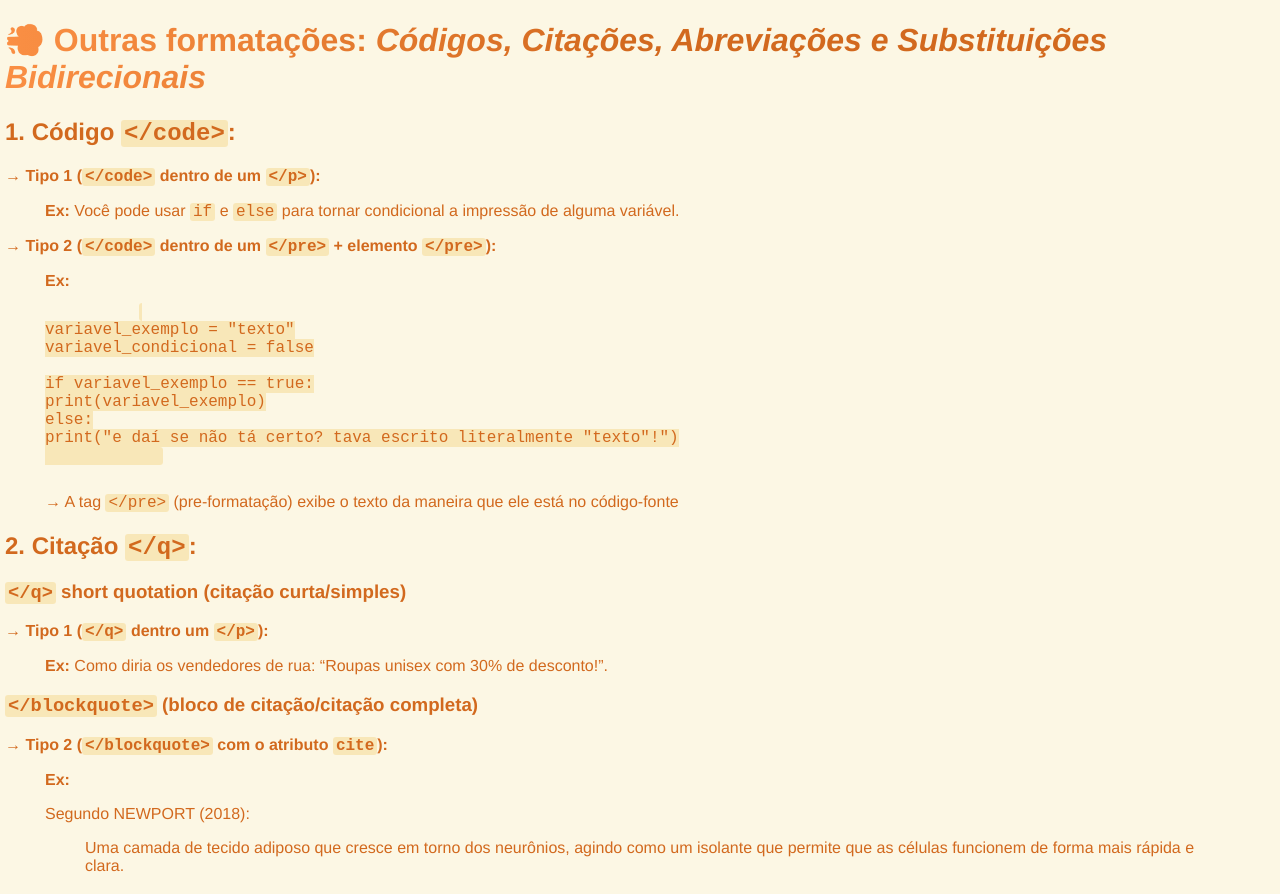
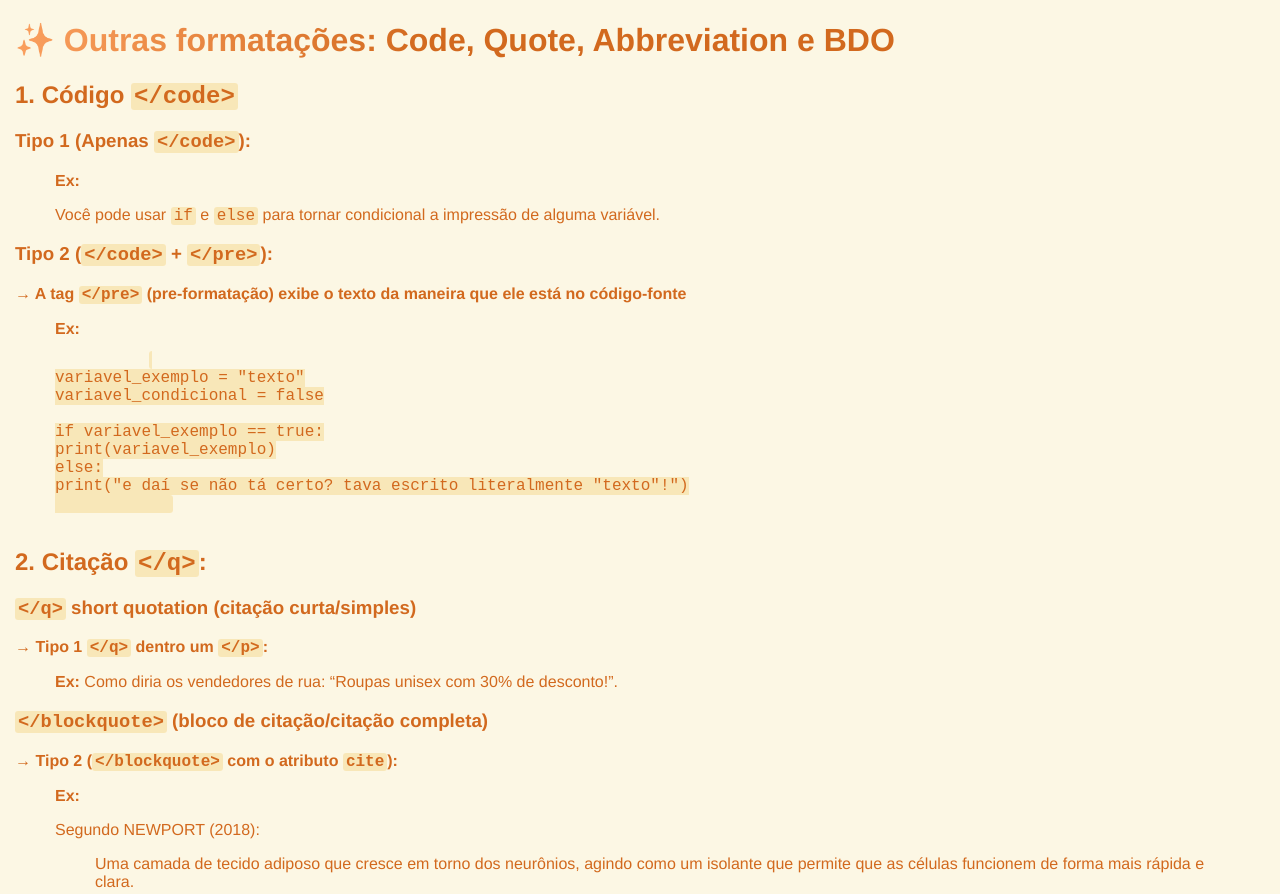
Before and after one commit to victorhugoricarte/other-character-formats, a plain HTML site: page index.html in a window 1280 px wide. Shown: the top 894 px of the page. Drawn offline with Linux system fonts and the light colour scheme.

Commit message:
Alteração nos arquivos 'index.html' e 'styles.css'

```diff
--- a/assets/css/styles.css
+++ b/assets/css/styles.css
@@ -4,6 +4,7 @@ body {
     background-color: rgb(252, 247, 228);
     display: inline-block;
     margin: 0 5px;
+    padding: 0 10px;
 }
 code {
     font-family: 'Courier New', Courier, monospace;
@@ -12,7 +13,7 @@ code {
     border-radius: 3px;
 }
 .title {
-    background: linear-gradient(to right, rgb(250, 143, 68), chocolate, chocolate);
+    background: linear-gradient(to right, rgb(250, 159, 94), chocolate, chocolate, chocolate);
     background-clip: text;
     color: transparent;
 }
--- a/index.html
+++ b/index.html
@@ -7,19 +7,19 @@
         <title>Outras Formatações</title>
     </head>
     <body>
-        <h1 class="title">💨 Outras formatações: <em>Códigos, Citações, Abreviações e Substituições Bidirecionais</em></h1>
-        <h2>1. Código <code>&lt;/code&gt;</code>:</h2>
+        <h1 class="title">✨ Outras formatações: Code, Quote, Abbreviation e BDO</h1>
+        <h2>1. Código <code>&lt;/code&gt;</code></h2>
 
-        <p><strong>&rarr; Tipo 1 (<code>&lt;/code&gt;</code> dentro de um <code>&lt;/p&gt;</code>):</strong></p>
+        <h3><strong>Tipo 1  (Apenas <code>&lt;/code&gt;</code>):</strong></h3>
 
         <ul>
-            <strong>Ex:</strong> Você pode usar <code>if</code> e <code>else</code> para tornar condicional a impressão de alguma variável.
+            <strong>Ex:</strong>
+            <p>Você pode usar <code>if</code> e <code>else</code> para tornar condicional a impressão de alguma variável.</p>
         </ul>
 
-        <p><strong>
-            &rarr; Tipo 2 (<code>&lt;/code&gt;</code> dentro de um <code>&lt;/pre&gt;</code> &plus; elemento
-            <code>&lt;/pre&gt;</code>):
-        </strong></p>
+        <h3>Tipo 2 (<code>&lt;/code&gt;</code> &plus; <code>&lt;/pre&gt;</code>):</h3>
+
+        <p><strong>&rarr; A tag <code>&lt;/pre&gt;</code> (pre-formatação) exibe o texto da maneira que ele está no código-fonte</strong></p>
 
         <ul>
             <strong>Ex:</strong>
@@ -34,14 +34,14 @@ else:
 print("e daí se não tá certo? tava escrito literalmente "texto"!")
             </code>
             </pre>
-            <text>&rarr; A tag <code>&lt;/pre&gt;</code> (pre-formatação) exibe o texto da maneira que ele está no código-fonte</text>
+
         </ul>
 
         <h2>2. Citação <code>&lt;/q&gt;</code>:</h2>
 
         <h3><code>&lt;/q&gt;</code> short quotation (citação curta/simples)</h3>
 
-        <p><strong>&rarr; Tipo 1 (<code>&lt;/q&gt;</code> dentro um <code>&lt;/p&gt;</code>):</strong></p>
+        <p><strong>&rarr; Tipo 1 <code>&lt;/q&gt;</code> dentro um <code>&lt;/p&gt;</code>:</strong></p>
 
         <ul>
             <p><strong>Ex:</strong> Como diria os vendedores de rua: <q>Roupas unisex com 30% de desconto!</q>.</p>
```
